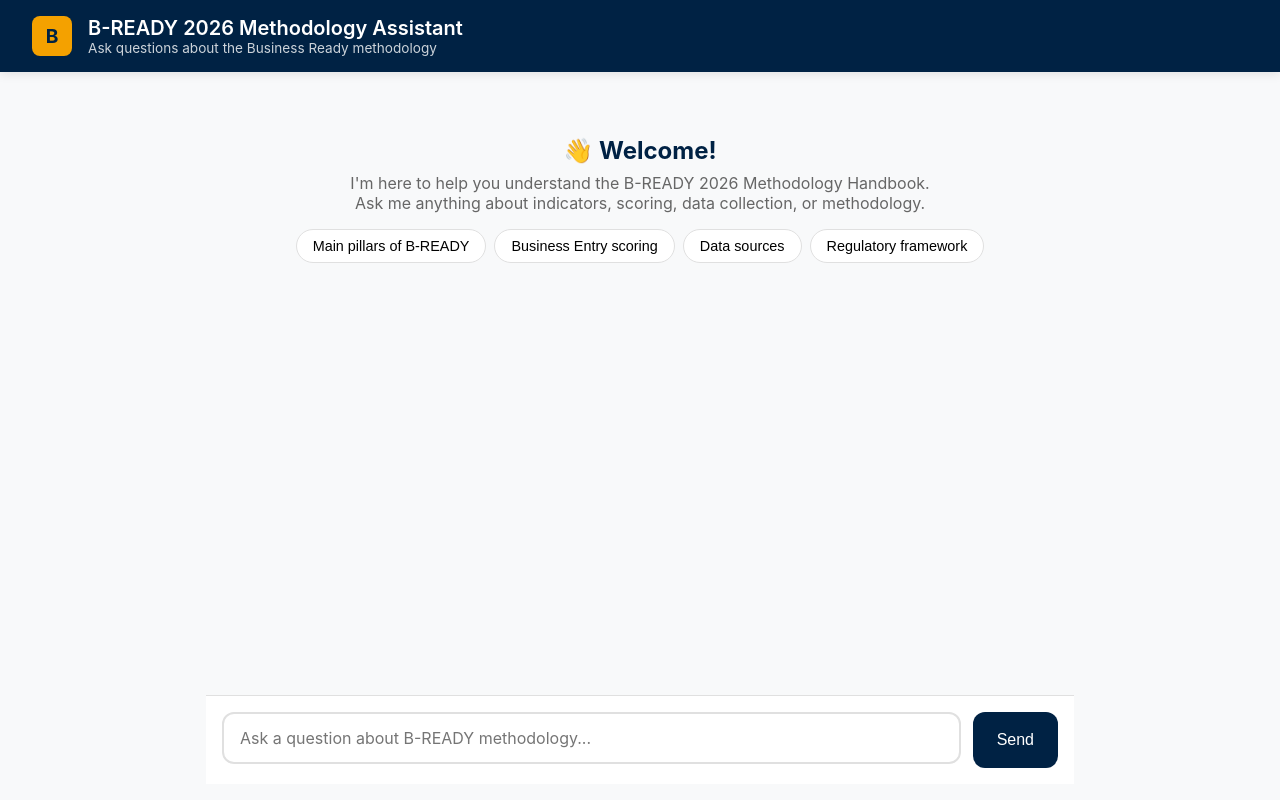
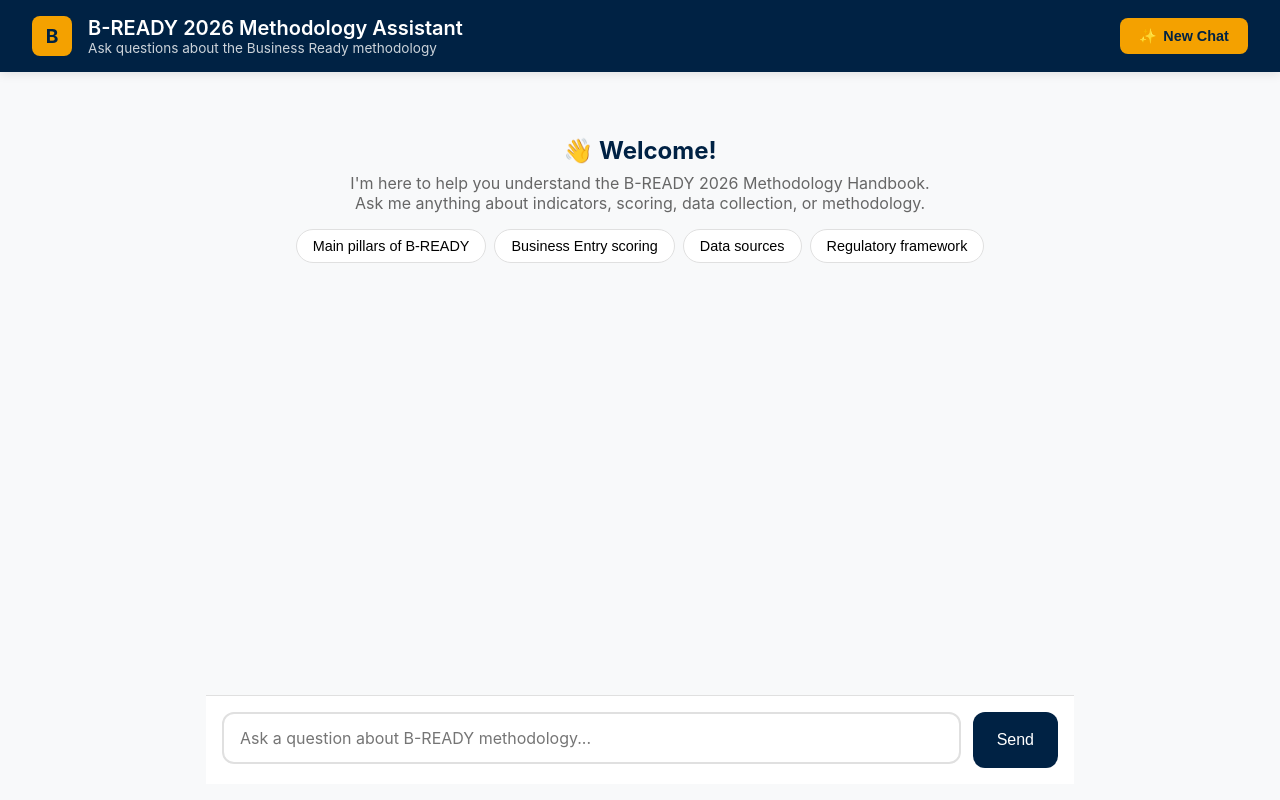
Before and after one commit to jsrinivasan1/b-ready_2026_methodology_chatbot, a website: page index.html in a window 1280 px wide. Drawn offline with Linux system fonts and the light colour scheme.

Commit message:
Update index.html

```diff
--- a/index.html
+++ b/index.html
@@ -53,6 +53,10 @@
             color: var(--wb-blue);
         }
 
+        .header-title {
+            flex: 1;
+        }
+
         .header-title h1 {
             font-size: 1.25rem;
             font-weight: 600;
@@ -61,6 +65,26 @@
         .header-title p {
             font-size: 0.85rem;
             opacity: 0.8;
+        }
+
+        .new-chat-btn {
+            background: var(--wb-gold);
+            color: var(--wb-blue);
+            border: none;
+            padding: 0.6rem 1.2rem;
+            border-radius: 8px;
+            font-size: 0.9rem;
+            font-weight: 600;
+            cursor: pointer;
+            display: flex;
+            align-items: center;
+            gap: 0.4rem;
+            transition: all 0.2s;
+        }
+
+        .new-chat-btn:hover {
+            background: white;
+            transform: scale(1.02);
         }
 
         /* Main Chat Area */
@@ -311,6 +335,14 @@
                 font-size: 1.1rem;
             }
 
+            .new-chat-btn span {
+                display: none;
+            }
+
+            .new-chat-btn {
+                padding: 0.6rem;
+            }
+
             .message {
                 max-width: 95%;
             }
@@ -328,6 +360,9 @@
             <h1>B-READY 2026 Methodology Assistant</h1>
             <p>Ask questions about the Business Ready methodology</p>
         </div>
+        <button class="new-chat-btn" onclick="startNewChat()">
+            ✨ <span>New Chat</span>
+        </button>
     </header>
 
     <main class="chat-container">
@@ -381,6 +416,26 @@
         function askQuestion(question) {
             userInput.value = question;
             sendMessage();
+        }
+
+        function startNewChat() {
+            // Clear all messages
+            messagesContainer.innerHTML = `
+                <div class="welcome">
+                    <h2>👋 Welcome!</h2>
+                    <p>I'm here to help you understand the B-READY 2026 Methodology Handbook.<br>Ask me anything about indicators, scoring, data collection, or methodology.</p>
+                    <div class="suggestions">
+                        <button class="suggestion" onclick="askQuestion('What are the main pillars of B-READY?')">Main pillars of B-READY</button>
+                        <button class="suggestion" onclick="askQuestion('How is the Business Entry topic scored?')">Business Entry scoring</button>
+                        <button class="suggestion" onclick="askQuestion('What data sources are used?')">Data sources</button>
+                        <button class="suggestion" onclick="askQuestion('Explain the regulatory framework indicators')">Regulatory framework</button>
+                    </div>
+                </div>
+            `;
+            // Clear input
+            userInput.value = '';
+            userInput.style.height = 'auto';
+            userInput.focus();
         }
 
         function addMessage(content, role) {
```
